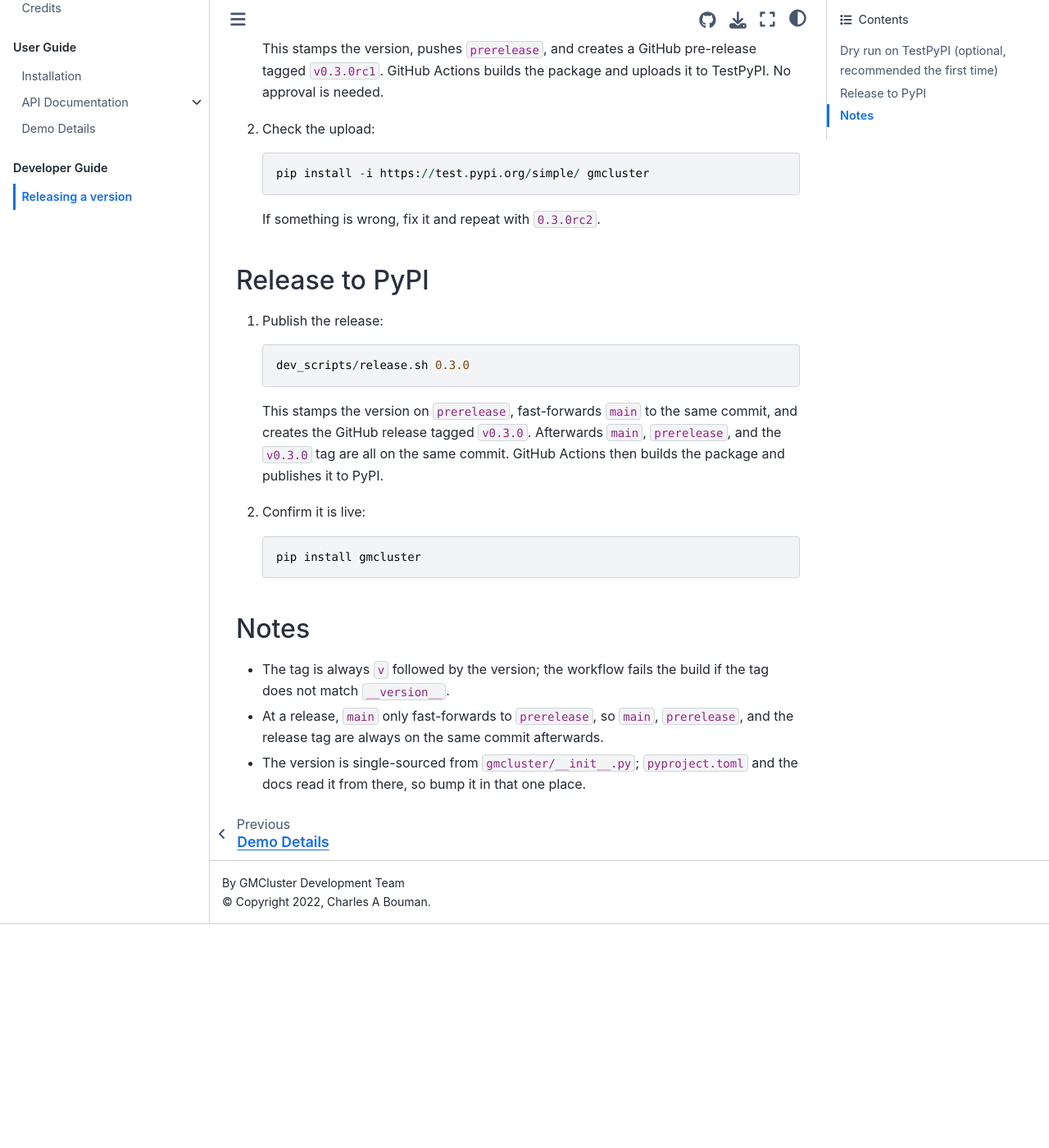
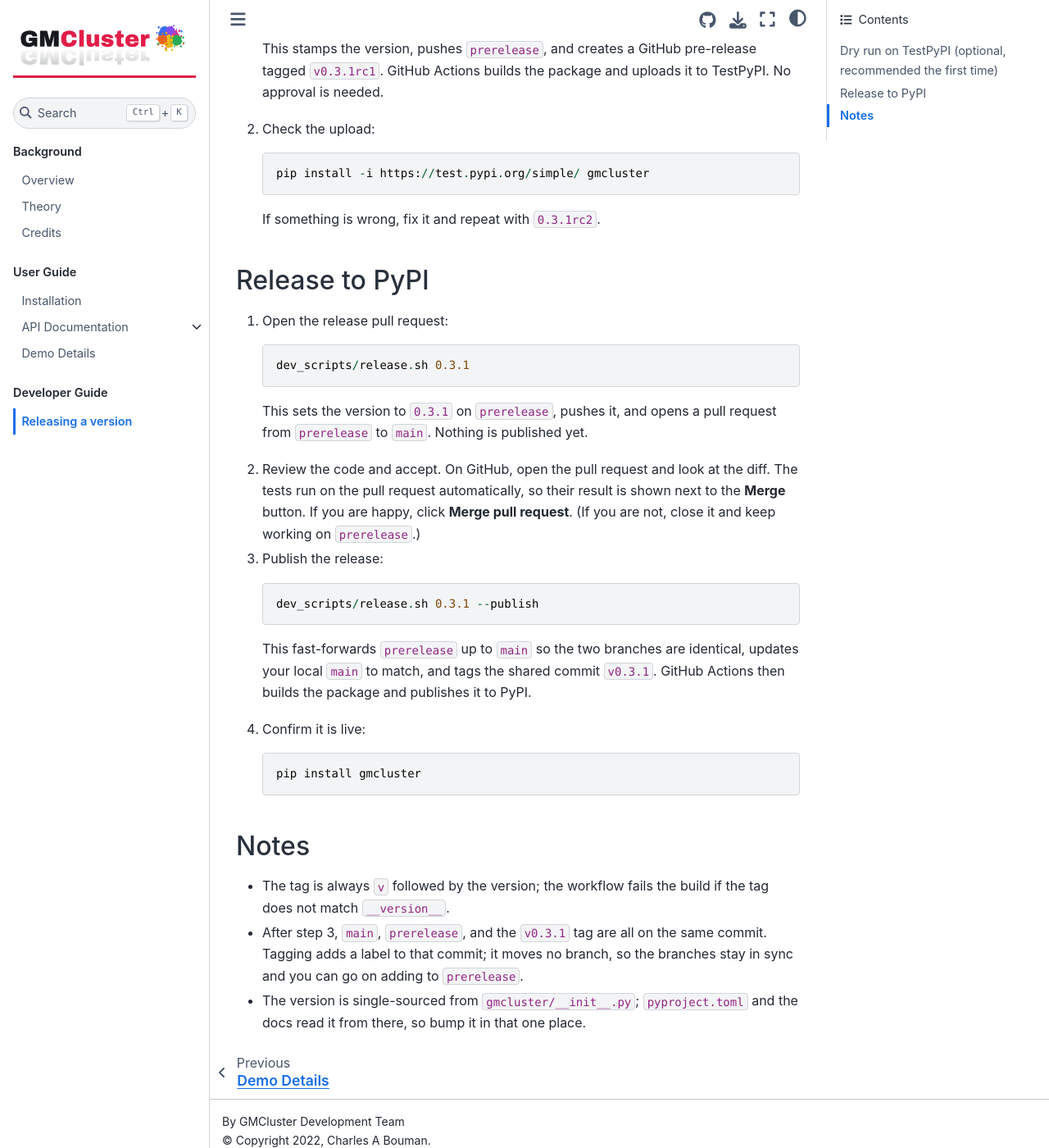
Before and after one commit to cabouman/gmcluster, a Sphinx documentation site: the page built from docs/source/dev_release.rst, in a window 1280 px wide and 1400 px high, scrolled down 614 px. Shown: the whole window at 82% size. Built offline with Sphinx 7.4.7 and the Sphinx Book theme 1.1.4, drawn with Linux system fonts in a browser that asks for light colours; pages that are not in the unit, such as notebooks, are missing from menus; before the commit the page ends 1741 px from its top, so only the background shows below that; some of the changed text lies outside the part shown.

Commit message:
Release through a reviewed pull request, ending on one commit
release.sh opens a pull request from prerelease to main for review; after it is
merged, --publish fast-forwards prerelease up to main, syncs local main, and
tags that shared commit.  So main, prerelease, and the version tag all end on
the same commit.  The release page gives these steps.

Co-Authored-By: Claude Opus 4.8 <noreply@anthropic.com>
Claude-Session: https://claude.ai/code/session_01V68g4ip5sveWJBSwT3UHxk

```diff
--- a/docs/source/dev_release.rst
+++ b/docs/source/dev_release.rst
@@ -4,11 +4,11 @@ Releasing a version
 
 GMCluster is published to PyPI by the GitHub Actions workflow in
 ``.github/workflows/release.yml``.  You drive it from your machine with
-``dev_scripts/release.sh``, which stamps the version, tags the release, and lets
-GitHub Actions do the upload.  Uploads use Trusted Publishing, so no API token
-is ever stored or typed.
+``dev_scripts/release.sh``: one command opens a pull request for you to review,
+and after you merge it a second command tags the release and publishes it.
+Uploads use Trusted Publishing, so no API token is ever stored or typed.
 
-The examples below release version ``0.3.0``.  Replace ``0.3.0`` with the
+The examples below release version ``0.3.1``.  Replace ``0.3.1`` with the
 version you are releasing.
 
 Dry run on TestPyPI (optional, recommended the first time)
@@ -19,31 +19,42 @@ PyPI version number can never be reused, so it is worth doing once.
 
 1. Publish a release candidate::
 
-       dev_scripts/release.sh 0.3.0rc1
+       dev_scripts/release.sh 0.3.1rc1
 
    This stamps the version, pushes ``prerelease``, and creates a GitHub
-   pre-release tagged ``v0.3.0rc1``.  GitHub Actions builds the package and
+   pre-release tagged ``v0.3.1rc1``.  GitHub Actions builds the package and
    uploads it to TestPyPI.  No approval is needed.
 
 2. Check the upload::
 
        pip install -i https://test.pypi.org/simple/ gmcluster
 
-   If something is wrong, fix it and repeat with ``0.3.0rc2``.
+   If something is wrong, fix it and repeat with ``0.3.1rc2``.
 
 Release to PyPI
 ===============
 
-1. Publish the release::
+1. Open the release pull request::
 
-       dev_scripts/release.sh 0.3.0
+       dev_scripts/release.sh 0.3.1
 
-   This stamps the version on ``prerelease``, fast-forwards ``main`` to the same
-   commit, and creates the GitHub release tagged ``v0.3.0``.  Afterwards
-   ``main``, ``prerelease``, and the ``v0.3.0`` tag are all on the same commit.
-   GitHub Actions then builds the package and publishes it to PyPI.
+   This sets the version to ``0.3.1`` on ``prerelease``, pushes it, and opens a
+   pull request from ``prerelease`` to ``main``.  Nothing is published yet.
 
-2. Confirm it is live::
+2. Review the code and accept.  On GitHub, open the pull request and look at the
+   diff.  The tests run on the pull request automatically, so their result is
+   shown next to the **Merge** button.  If you are happy, click **Merge pull
+   request**.  (If you are not, close it and keep working on ``prerelease``.)
+
+3. Publish the release::
+
+       dev_scripts/release.sh 0.3.1 --publish
+
+   This fast-forwards ``prerelease`` up to ``main`` so the two branches are
+   identical, updates your local ``main`` to match, and tags the shared commit
+   ``v0.3.1``.  GitHub Actions then builds the package and publishes it to PyPI.
+
+4. Confirm it is live::
 
        pip install gmcluster
 
@@ -52,7 +63,8 @@ Notes
 
 - The tag is always ``v`` followed by the version; the workflow fails the build
   if the tag does not match ``__version__``.
-- At a release, ``main`` only fast-forwards to ``prerelease``, so ``main``,
-  ``prerelease``, and the release tag are always on the same commit afterwards.
+- After step 3, ``main``, ``prerelease``, and the ``v0.3.1`` tag are all on the
+  same commit.  Tagging adds a label to that commit; it moves no branch, so the
+  branches stay in sync and you can go on adding to ``prerelease``.
 - The version is single-sourced from ``gmcluster/__init__.py``; ``pyproject.toml``
   and the docs read it from there, so bump it in that one place.
```
Also changed, not shown: 1 other file.
